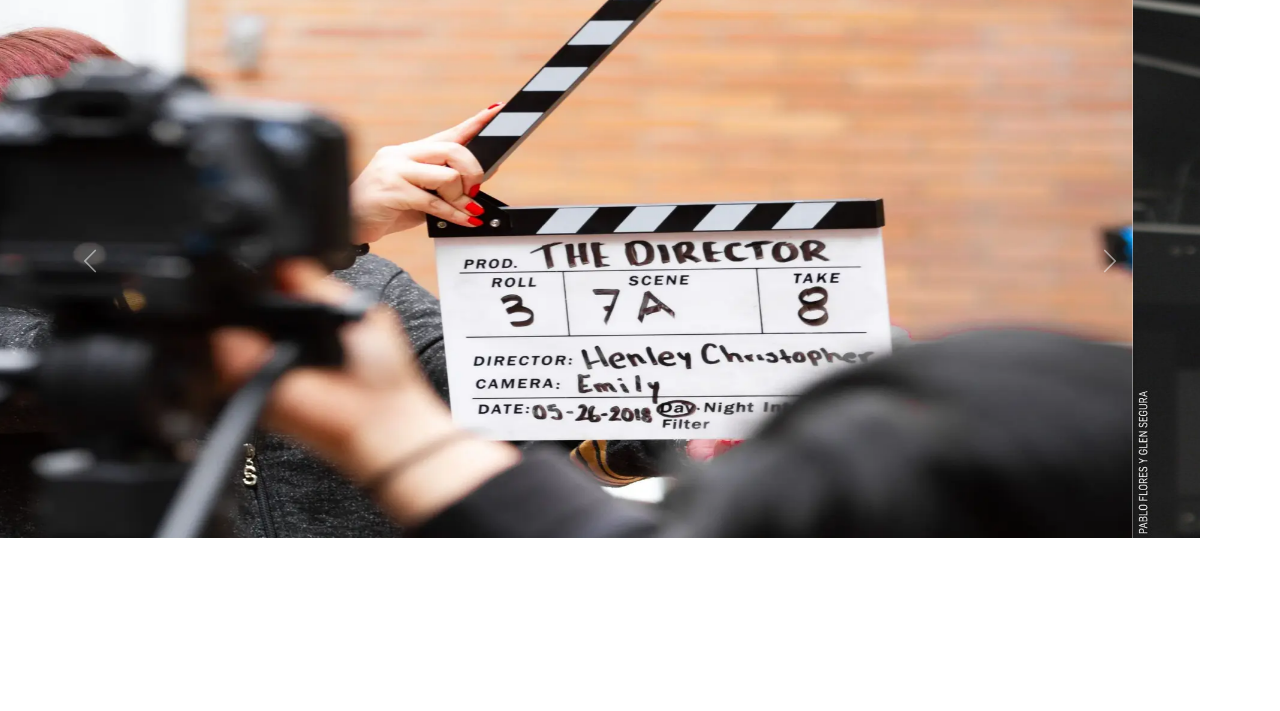
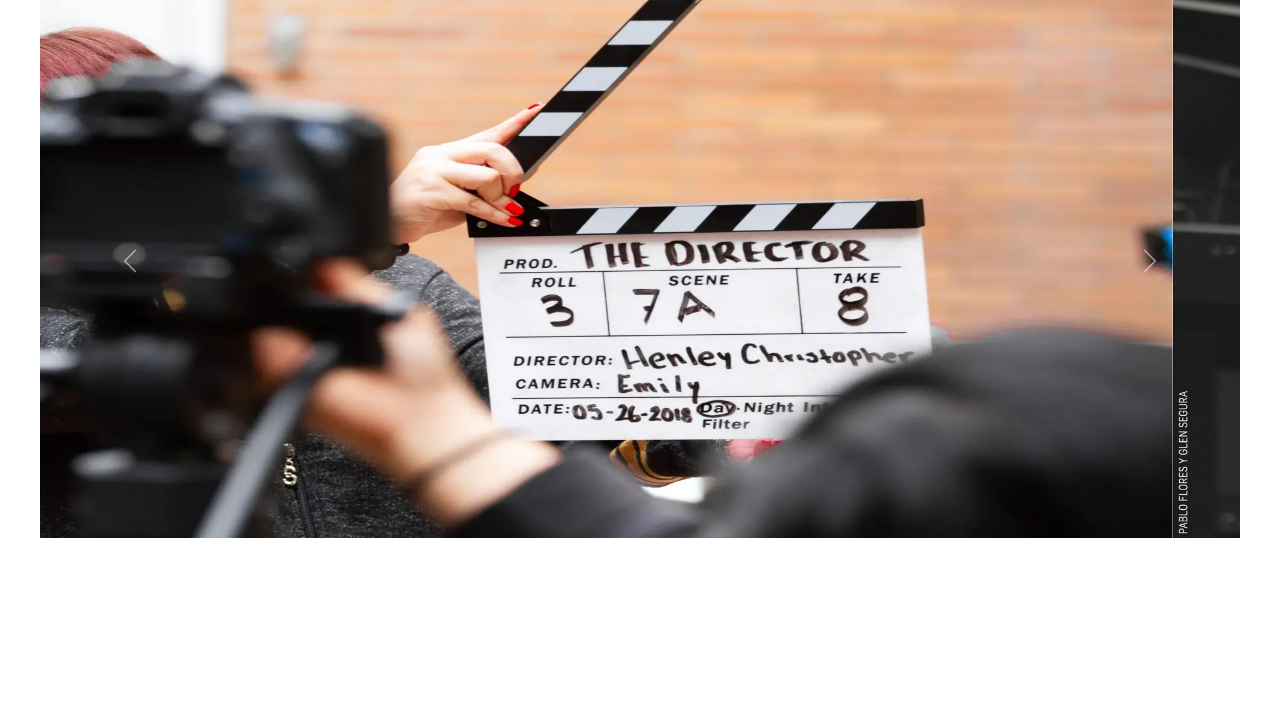
Before and after one commit to hcruciani/PF-Cruciani_Hugo, a plain HTML site: page index.html in a window 1280 px wide. Shown: the part 156-867 px from the top of the page. Drawn offline with nearby package versions, Linux system fonts and the light colour scheme.

Commit message:
first commit

```diff
--- a/scss/utilities/_base.scss
+++ b/scss/utilities/_base.scss
@@ -1,20 +1,29 @@
 * {
     margin: 0;
     padding: 0;
-    box-sizing: border-box;
+    box-sizing: content-box;
+    flex-wrap: wrap;
 }
 
-html {
-    font-size: 62.5%;
-}
+
 
 html {
     font-family: 'Montserrat', sans-serif;
     font-size: 14px;
+    margin: 0%;
+        border: 0%;
+        height: 100vh;
+        box-sizing: border-box;
+        --width-container: 1500px;
+
 }
-
 body {
+    box-sizing: border-box;
     height: 100%;
+    margin: 0%;
+    border: 0%;
+    height: 100vh;
+    --width-container: 1500px;
 }
 
 :root {
@@ -26,8 +35,15 @@ body {
     --spacing-l: 24px;
     --spacing-xl: 32px;
     --spacing-xxl: 64px;
+    --width-container: 1500px;
+    padding: 0px;
+    margin: 0%;
+        border: 0%;
+          margin: 0%;
+    border: 0%;
     --width-container: 1200px;
-}
+    }
+
 
 a {
     color: yellow;
@@ -41,3 +57,13 @@ ul {
 img {
     width: 100%;
 }
+
+#header,
+.main,
+#nuestros-clientes,
+#Contacto,
+#foot {
+    max-width: var(--width-container);
+
+
+}
--- a/scss/utilities/_main.scss
+++ b/scss/utilities/_main.scss
@@ -1,7 +1,17 @@
 .main {
     max-width: 1200px;
     max-height: 800px;
-}
+    padding-right: 0px;
+    margin: 0%;
+        border: 0%;
+
+                width: 100%;
+                max-width: 1200px;
+                    /* Cambia este valor según tus necesidades */
+                    margin: 0 auto;
+
+    }
+
 
 .hero-section {
     align-items: flex-start;
--- a/scss/views/_footer.scss
+++ b/scss/views/_footer.scss
@@ -32,10 +32,15 @@ img {
     background-color: black;
     border-top: 2px solid black;
     margin-top: 8px;
-    display: flex;
+
     flex-direction: column;
     align-items: center;
     margin-top: 8rem;
+    max-width: 1800px;
+
+        margin: 0 auto;
+            width: 100%;
+
 }
 
 .foot-box {
--- a/scss/views/_gallery.scss
+++ b/scss/views/_gallery.scss
@@ -3,6 +3,7 @@
     display: flex;
     flex-wrap: wrap;
     justify-content: center;
+
 }
 
 .img-box {
```
Also changed, not shown: css/styles.css, 1 other file.
